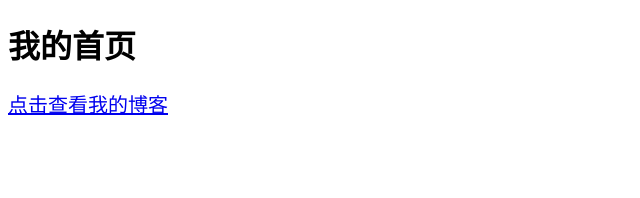
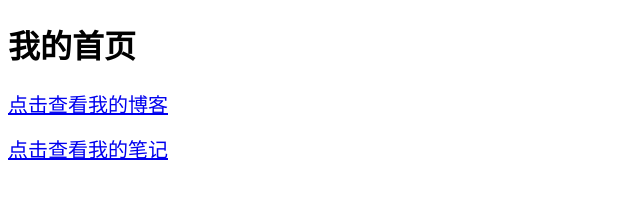
Before and after one commit to 654450587/654450587.github.io, a plain HTML site: page index.html in a window 1280 px wide. Shown: the whole page, without its empty margins (0-640 px from the left). Drawn offline with Linux system fonts and the light colour scheme.

Commit message:
添加我的笔记

```diff
--- a/index.html
+++ b/index.html
@@ -9,6 +9,6 @@
 <body>
   <h1>我的首页</h1>
   <p><a style='font-size:20px' href="https://happywanghao.github.io/blog">点击查看我的博客</a></p>
-
+  <p><a style='font-size:20px' href="https://happywanghao.github.io/my-note">点击查看我的笔记</a></p>
 </body>
 </html>
```
